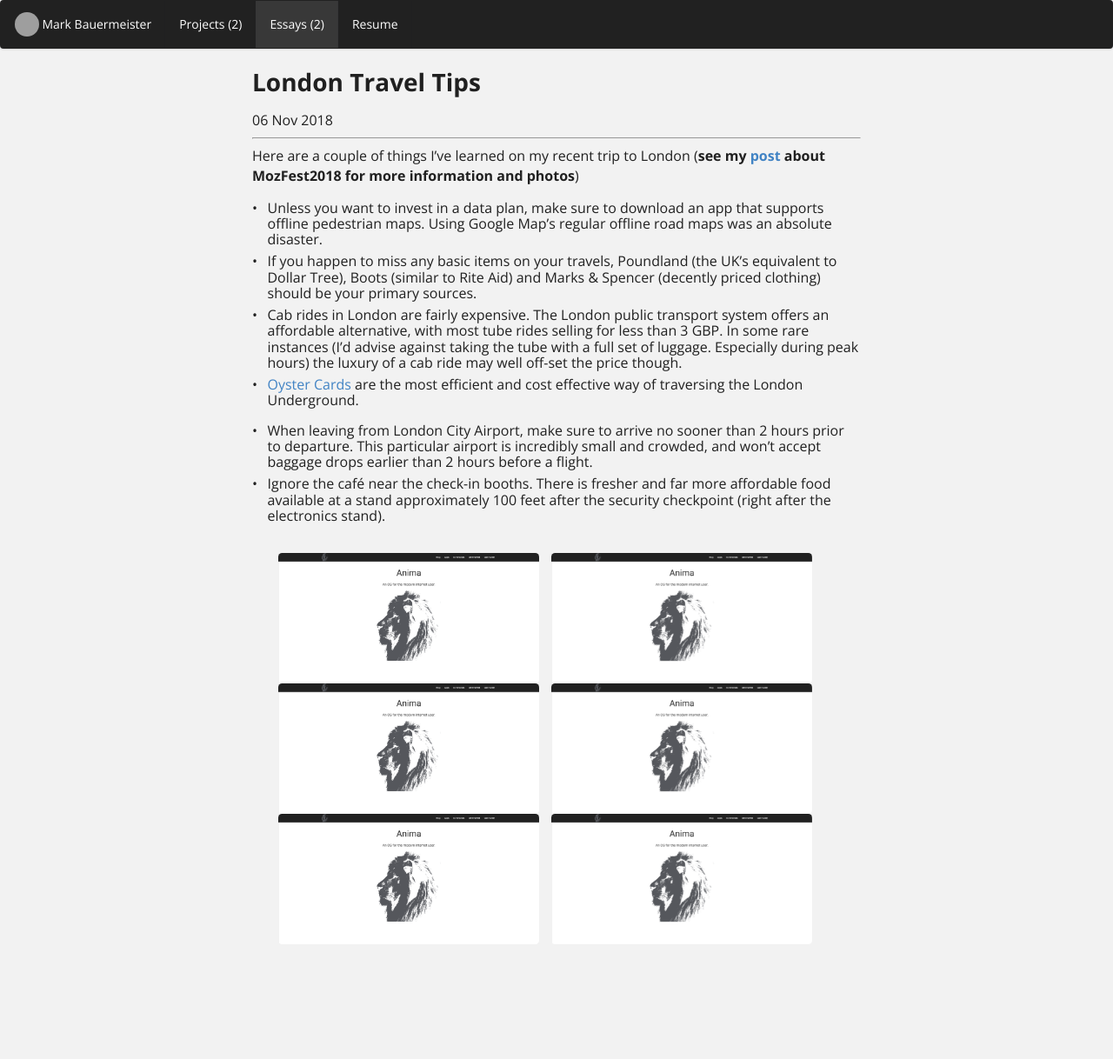
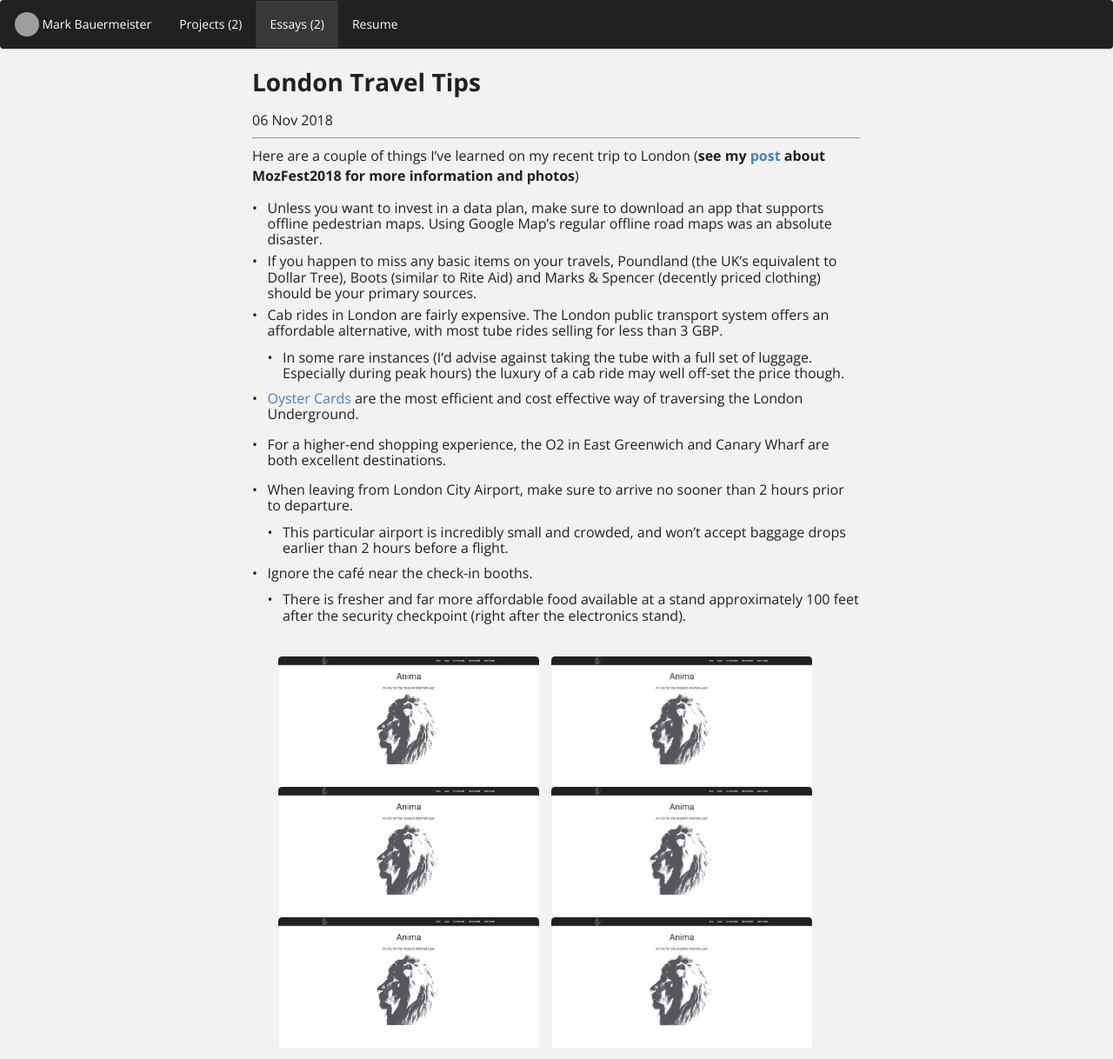
Before and after one commit to Happy-Ferret/Happy-Ferret.github.io, a Jekyll site: the page built from essays/London.md, in a window 1280 px wide. Shown: the whole page at 87% size. Built offline with Jekyll 4.4.1, drawn with Linux system fonts in a browser that asks for light colours; nearby versions of some CDN libraries; a script that is not in the unit is left out; before the commit the page ends 1099 px from its top, so only the background shows below that; grey boxes are pictures that could not be loaded.

Commit message:
Update London.md

```diff
--- a/essays/London.md
+++ b/essays/London.md
@@ -33,11 +33,17 @@
 * Unless you want to invest in a data plan, make sure to download an app that supports offline pedestrian maps.
 Using Google Map's regular offline road maps was an absolute disaster.
 * If you happen to miss any basic items on your travels, Poundland (the UK's equivalent to Dollar Tree), Boots (similar to Rite Aid) and Marks & Spencer (decently priced clothing) should be your primary sources.
-* Cab rides in London are fairly expensive. The London public transport system offers an affordable alternative, with most tube rides selling for less than 3 GBP. In some rare instances (I'd advise against taking the tube with a full set of luggage. Especially during peak hours) the luxury of a cab ride may well off-set the price though.
+* Cab rides in London are fairly expensive. The London public transport system offers an affordable alternative, with most tube rides selling for less than 3 GBP.
+  * In some rare instances (I'd advise against taking the tube with a full set of luggage. Especially during peak hours) the luxury of a cab ride may well off-set the price though.
 * [Oyster Cards](https://www.visitbritainshop.com/world/london-visitor-oyster-card/) are the most efficient and cost effective way of traversing the London Underground.
 
 
 {:.ui .list}
+* For a higher-end shopping experience, the O2 in East Greenwich and Canary Wharf are both excellent destinations.
+
+
+{:.ui .list}
 * When leaving from London City Airport, make sure to arrive no sooner than 2 hours prior to departure.
-This particular airport is incredibly small and crowded, and won't accept baggage drops earlier than 2 hours before a flight.
-* Ignore the café near the check-in booths. There is fresher and far more affordable food available at a stand approximately 100 feet after the security checkpoint (right after the electronics stand).
+  * This particular airport is incredibly small and crowded, and won't accept baggage drops earlier than 2 hours before a flight.
+* Ignore the café near the check-in booths.
+  * There is fresher and far more affordable food available at a stand approximately 100 feet after the security checkpoint (right after the electronics stand).
```
